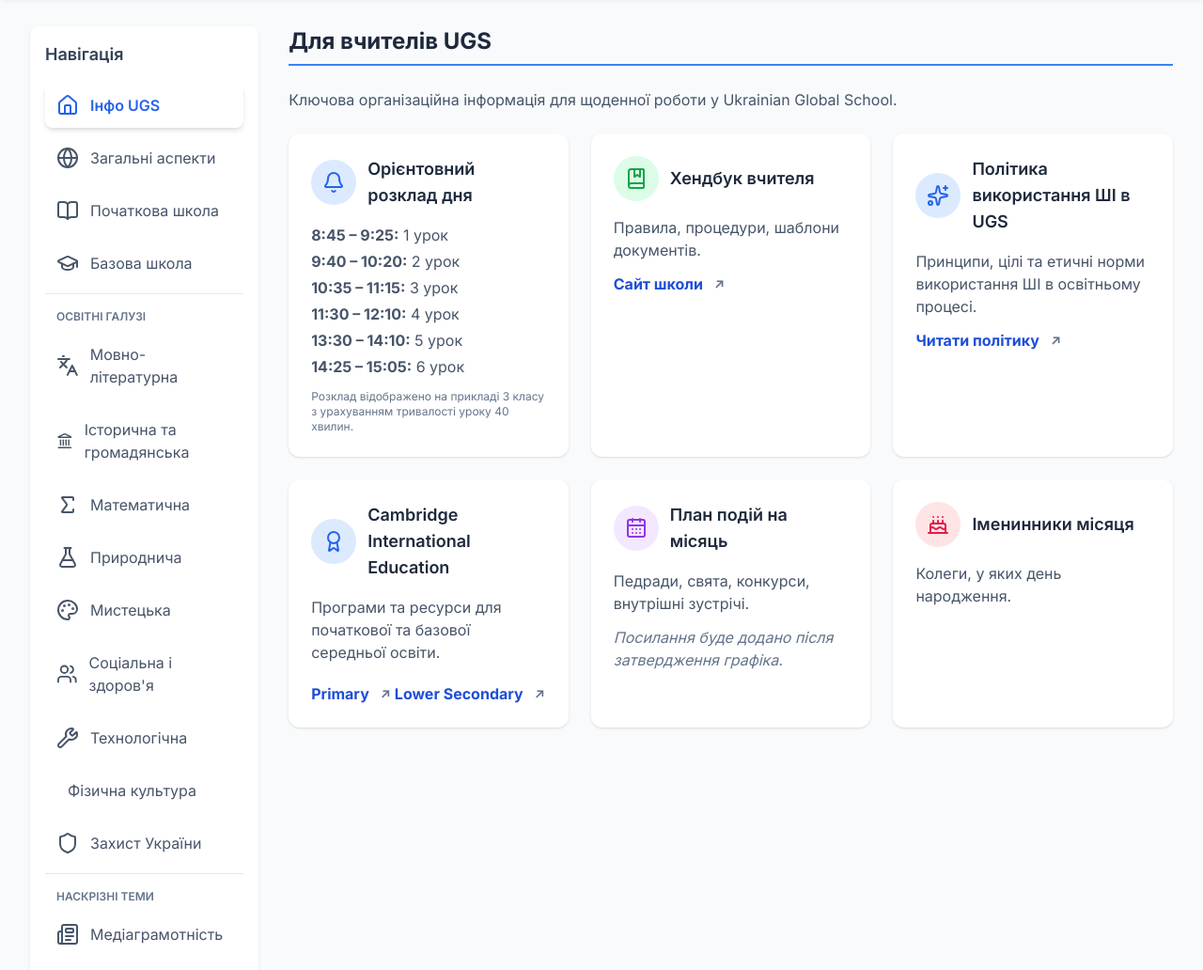
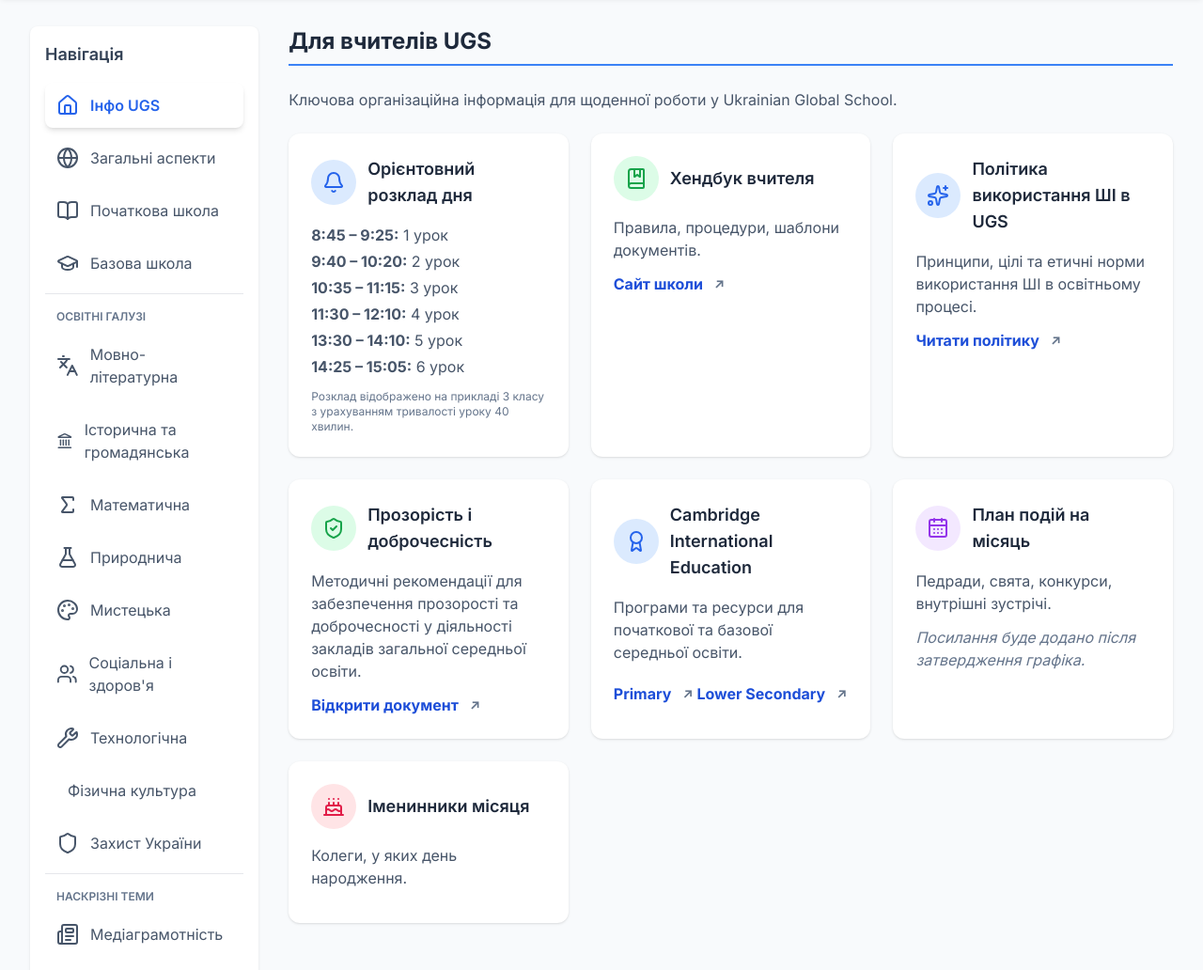
Before and after one commit to ugsnavigator/ugsnavigator.github.io, a plain HTML site: page index.html in a window 1280 px wide. Shown: the part 68-1100 px from the top of the page at 94% size. Drawn offline with nearby package versions, Linux system fonts and the light colour scheme.

Commit message:
Update index.html

```diff
--- a/index.html
+++ b/index.html
@@ -109,6 +109,11 @@
                 <div class="text-slate-600 space-y-2 mb-3">
                 </div>
                 <a class="block inline-flex items-center gap-2 text-blue-700 font-bold hover:text-blue-900 ext" href="https://docs.google.com/document/d/1wS85tGPCThk-cJfdmVtGDtJEgZ9R-zCqX_sBHjYiYjs/edit?usp=sharing" target="_blank">Читати політику</a>
+              </div>
+              <div class="bg-white p-6 rounded-xl shadow">
+                <div class="flex items-center gap-3 mb-4"><div class="bg-green-100 p-3 rounded-full"><i data-lucide="shield-check" class="text-green-600"></i></div><h3 class="text-lg font-semibold searchable">Прозорість і доброчесність</h3></div>
+                <p class="text-slate-600 mb-3 searchable">Методичні рекомендації для забезпечення прозорості та доброчесності у діяльності закладів загальної середньої освіти.</p>
+                <a class="block inline-flex items-center gap-2 text-blue-700 font-bold hover:text-blue-900 ext" href="https://mon.gov.ua/static-objects/mon/sites/1/zagalna%20serednya/metodichni%20recomendazii/2025/05/15/osvitniy-navihator-2025-15-05-2025.pdf" target="_blank">Відкрити документ</a>
               </div>
               <div class="bg-white p-6 rounded-xl shadow">
                 <div class="flex items-center gap-3 mb-4"><div class="bg-blue-100 p-3 rounded-full"><i data-lucide="award" class="text-blue-600"></i></div><h3 class="text-lg font-semibold searchable">Cambridge International Education</h3></div>
```
